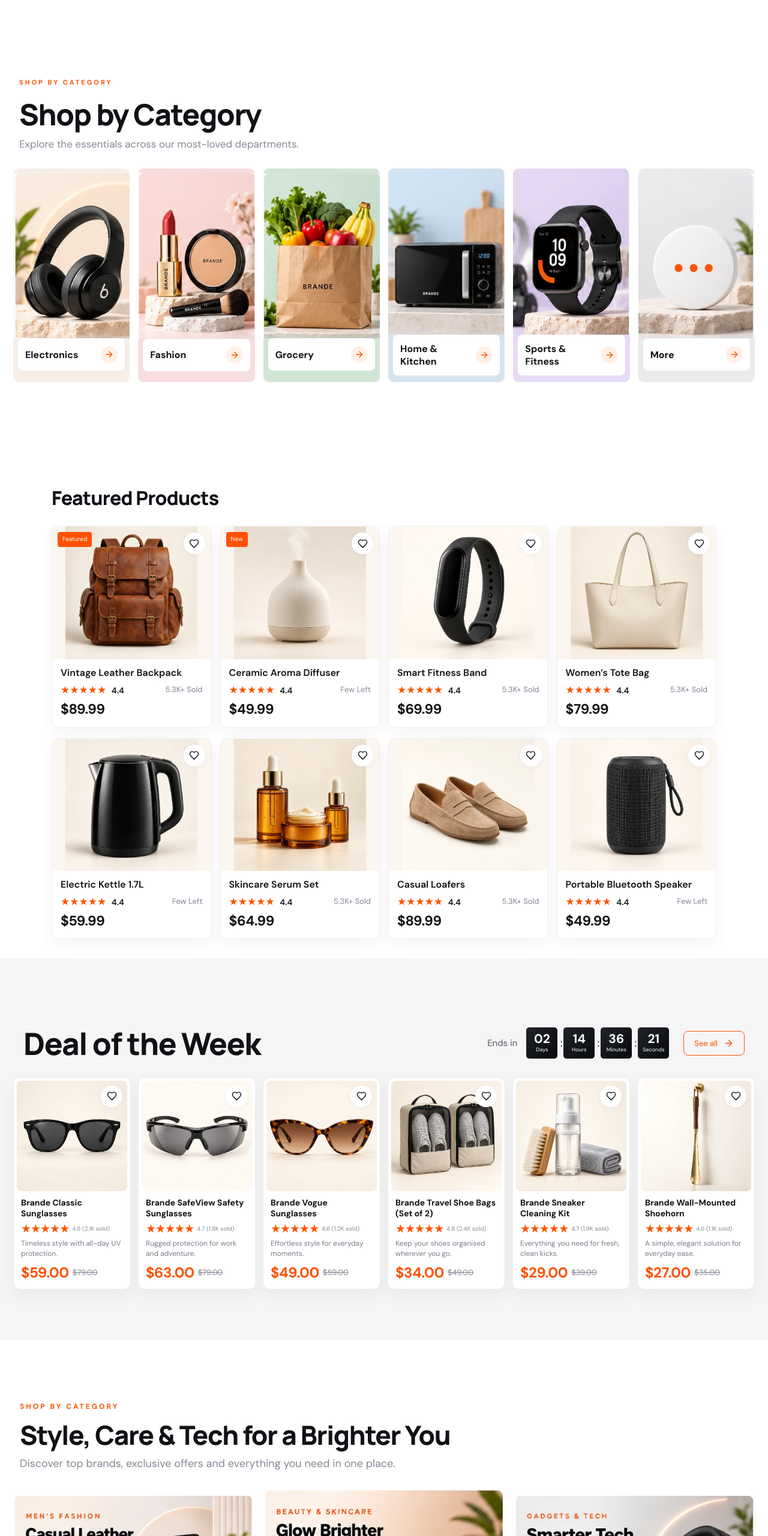
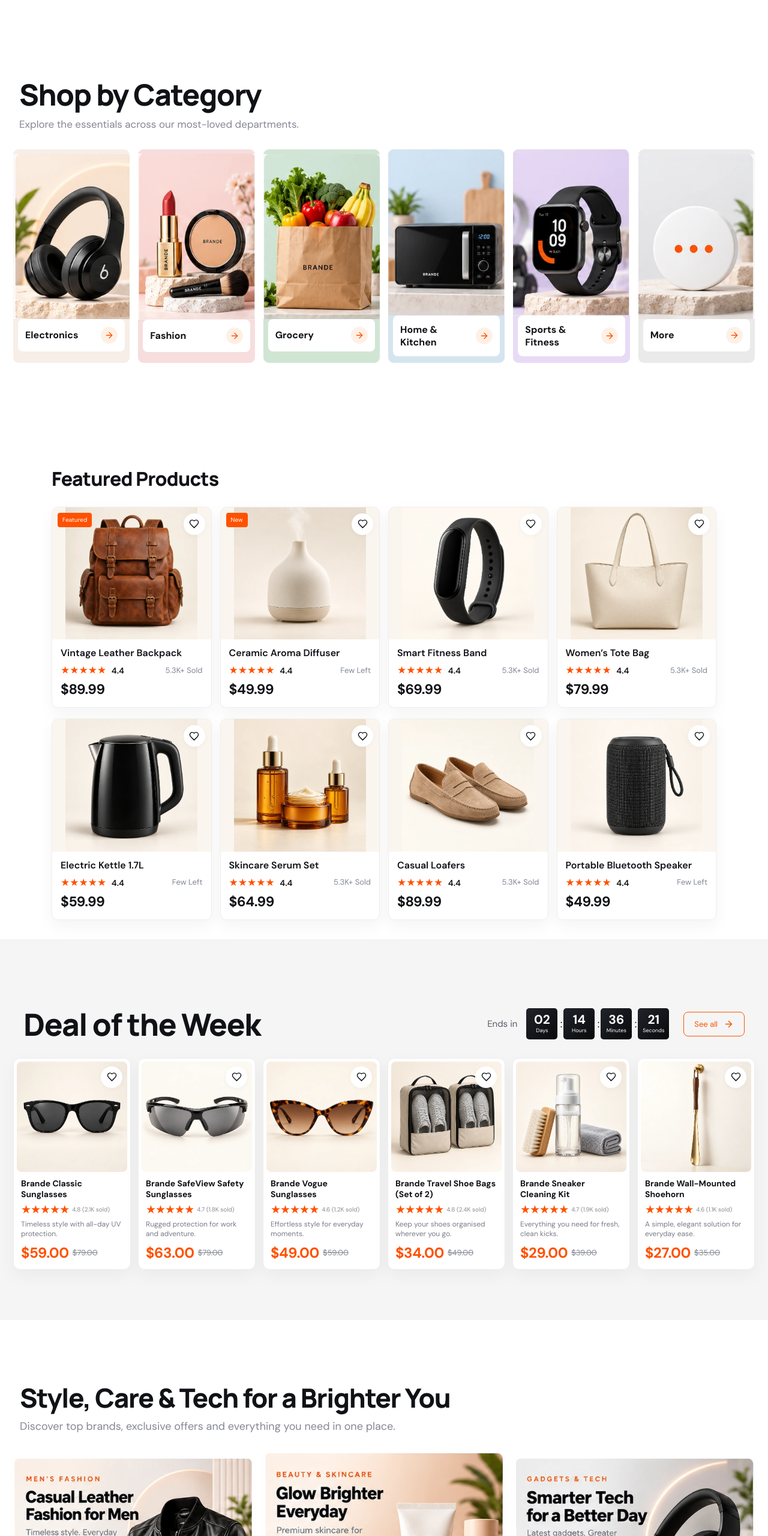
Before and after one commit to WAJAHATSAL33M/Brandifya, a Next.js app: page / in a window 1280 px wide. Shown: the part 845-3406 px from the top of the page at 60% size. Built offline with nearby package versions, Linux system fonts and the light colour scheme.

Commit message:
Remove small orange labels above homepage and product headings

```diff
--- a/app/page.tsx
+++ b/app/page.tsx
@@ -582,7 +582,6 @@ export default function Store() {
             </button>
           </section>
           <section className="hp-categories hp-container">
-            <div className="hp-kicker">SHOP BY CATEGORY</div>
             <h1>Shop by Category</h1>
             <p className="hp-subtitle">
               Explore the essentials across our most-loved departments.
@@ -739,7 +738,6 @@ export default function Store() {
             </div>
           </section>
           <section className="hp-promotions hp-container">
-            <div className="hp-kicker">SHOP BY CATEGORY</div>
             <h2>Style, Care &amp; Tech for a Brighter You</h2>
             <p className="hp-subtitle">
               Discover top brands, exclusive offers and everything you need in
@@ -769,7 +767,6 @@ export default function Store() {
           <section className="hp-best hp-pattern">
             <div className="hp-container">
               <div className="hp-centered-heading">
-                <div className="hp-kicker hp-rule">CUSTOMER FAVORITES</div>
                 <h2>
                   Best Selling <em>Products</em>
                 </h2>
@@ -827,7 +824,6 @@ export default function Store() {
           <section id="brands" className="hp-brands hp-pattern">
             <div className="hp-container">
               <div className="hp-centered-heading">
-                <div className="hp-kicker hp-rule">TOP BRANDS</div>
                 <h2>
                   Shop by <em>Brand</em>
                 </h2>
@@ -871,7 +867,6 @@ export default function Store() {
           </section>
           <section id="confidence" className="hp-confidence hp-container">
             <div className="hp-centered-heading">
-              <div className="hp-kicker">WHY SHOP WITH US</div>
               <h2>Shop with Confidence</h2>
               <p>
                 A better shopping experience, from checkout to your doorstep.
@@ -916,7 +911,6 @@ export default function Store() {
           <section id="journal" className="hp-journal">
             <div className="hp-container">
               <div className="hp-centered-heading">
-                <div className="hp-kicker hp-rule">OUR JOURNAL</div>
                 <h2>Latest Blogs &amp; News</h2>
                 <p>
                   Stories, tips and inspiration from the world of modern beauty,
@@ -1229,7 +1223,6 @@ export default function Store() {
               </button>
               <img src={photo(selected.image, 800)} alt={selected.name} />
               <div>
-                <div className="eyebrow">{selected.category}</div>
                 <h2 id="product-title">{selected.name}</h2>
                 <strong>{money(selected.price)}</strong>
                 <p>{selected.description}</p>
```
